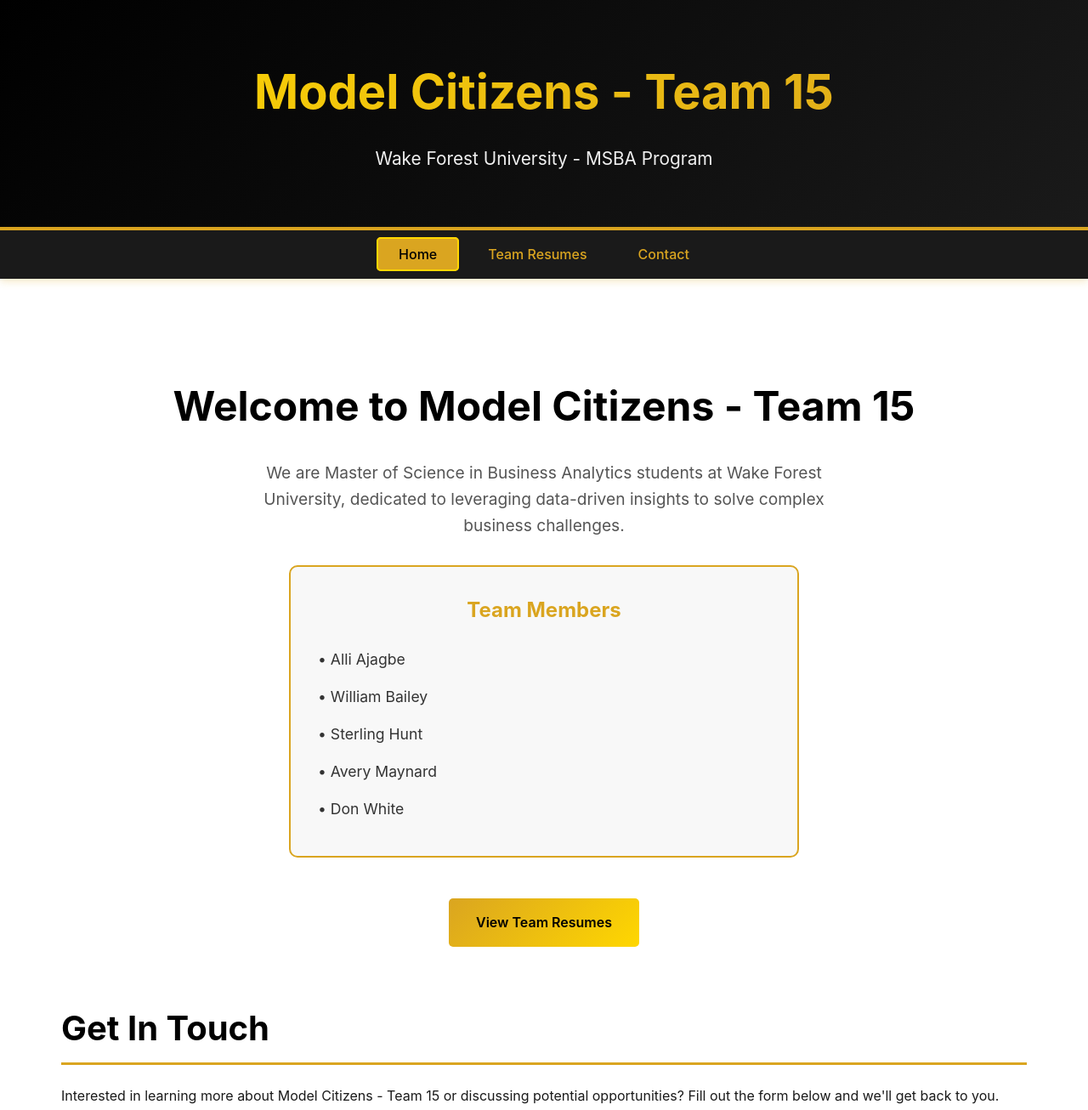
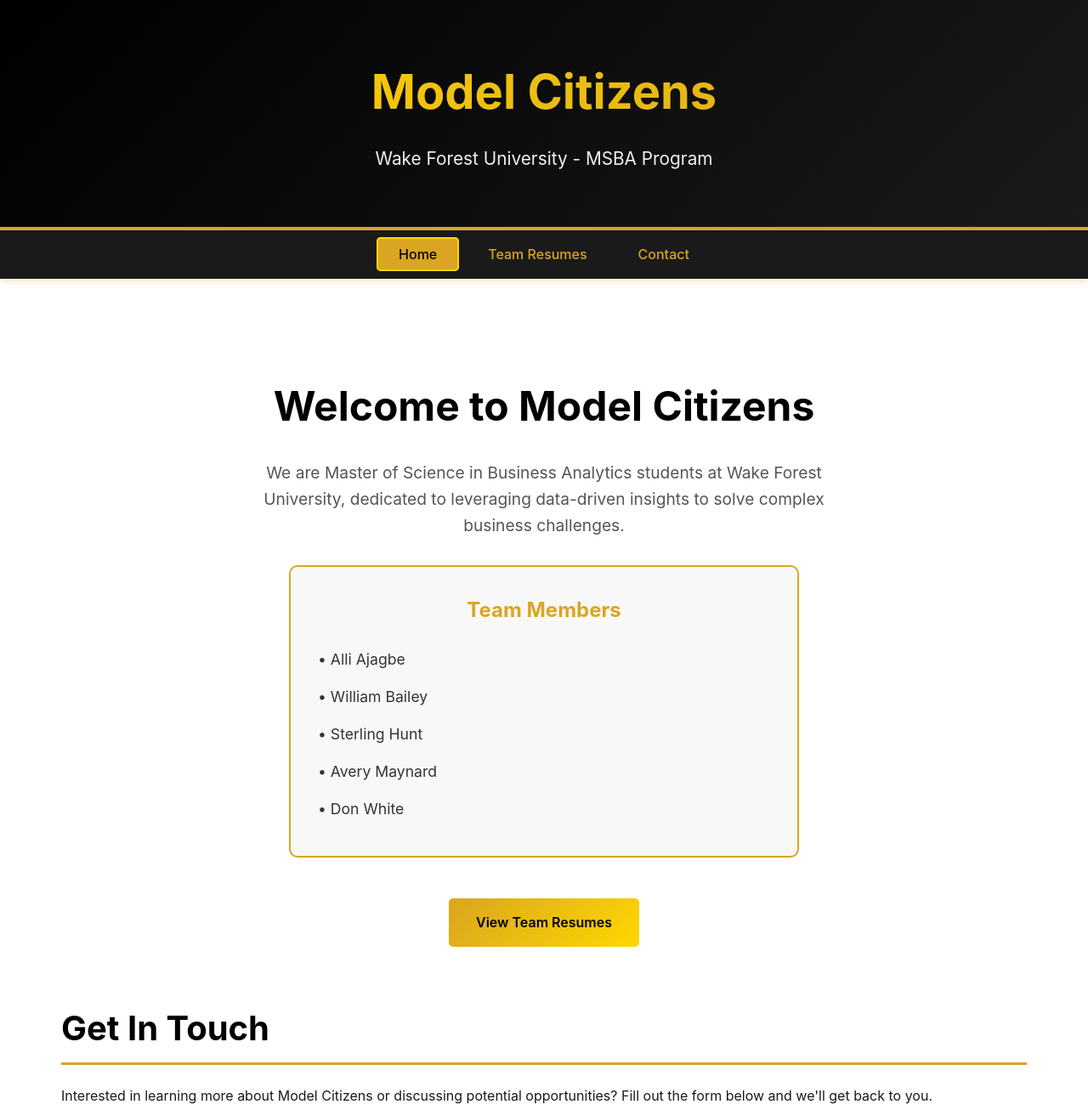
Before and after one commit to William3507/TeamSite, a plain HTML site: page index.html in a window 1280 px wide. Shown: the top 1306 px of the page at 85% size. Drawn offline with Linux system fonts and the light colour scheme.

Commit message:
Update index.html

```diff
--- a/index.html
+++ b/index.html
@@ -3,7 +3,7 @@
 <head>
     <meta charset="UTF-8">
     <meta name="viewport" content="width=device-width, initial-scale=1.0">
-    <title>Team 15 - Home</title>
+    <title>Model Citizens - Home</title>
     <style>
         * {
             margin: 0;
@@ -257,7 +257,7 @@
 </head>
 <body>
     <header>
-        <h1>Model Citizens - Team 15</h1>
+        <h1>Model Citizens</h1>
         <p>Wake Forest University - MSBA Program</p>
     </header>
 
@@ -271,7 +271,7 @@
 
     <main>
         <div class="hero">
-            <h2>Welcome to Model Citizens - Team 15</h2>
+            <h2>Welcome to Model Citizens</h2>
             <p>We are Master of Science in Business Analytics students at Wake Forest University, dedicated to leveraging data-driven insights to solve complex business challenges.</p>
 
             <div class="team-members">
@@ -290,7 +290,7 @@
 
         <section id="contact">
             <h2>Get In Touch</h2>
-            <p>Interested in learning more about Model Citizens - Team 15 or discussing potential opportunities? Fill out the form below and we'll get back to you.</p>
+            <p>Interested in learning more about Model Citizens or discussing potential opportunities? Fill out the form below and we'll get back to you.</p>
 
             <form action="https://formspree.io/f/xovprlow" method="POST" class="contact-form">
                 <div class="form-group">
@@ -319,7 +319,7 @@
     </main>
 
     <footer>
-        <p>&copy; 2025 Model Citizens - Team 15 - Wake Forest University MSBA. All rights reserved.</p>
+        <p>&copy; 2025 Model Citizens - Wake Forest University MSBA. All rights reserved.</p>
     </footer>
 </body>
 </html>
```
